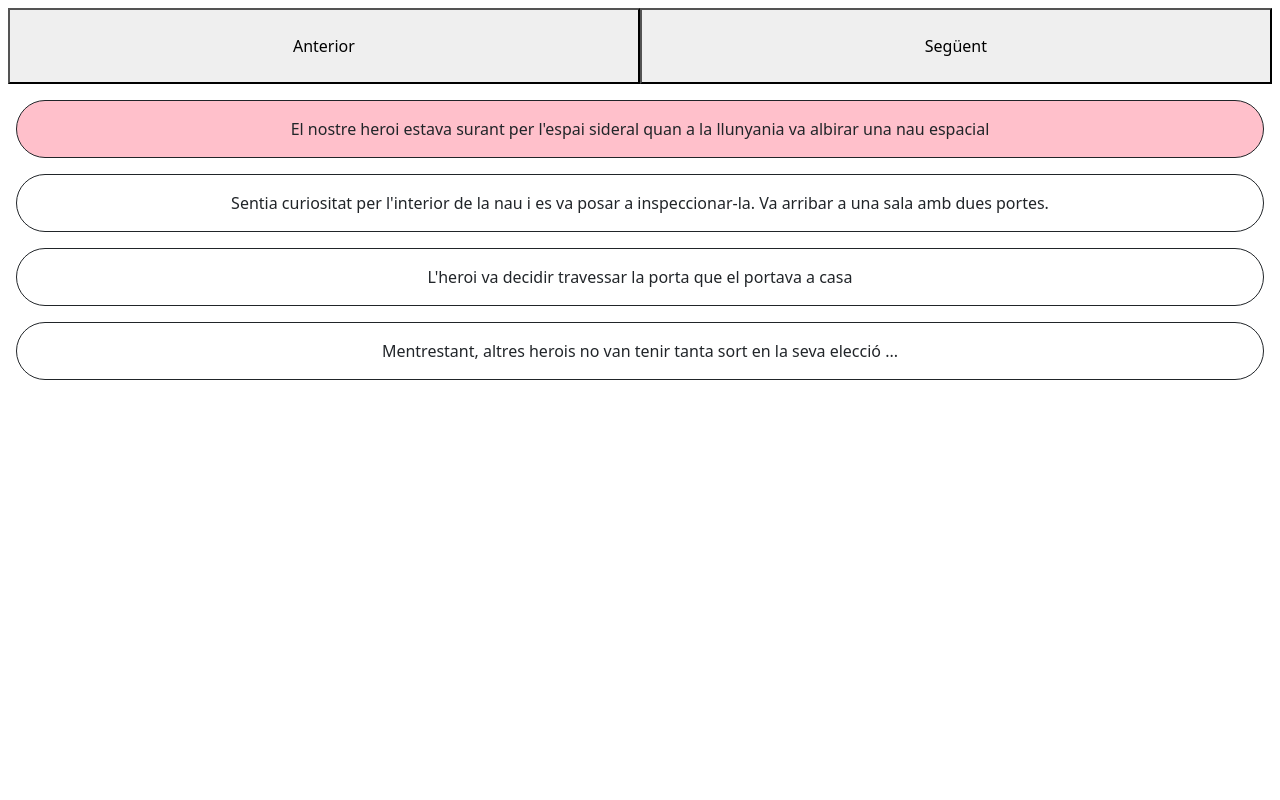
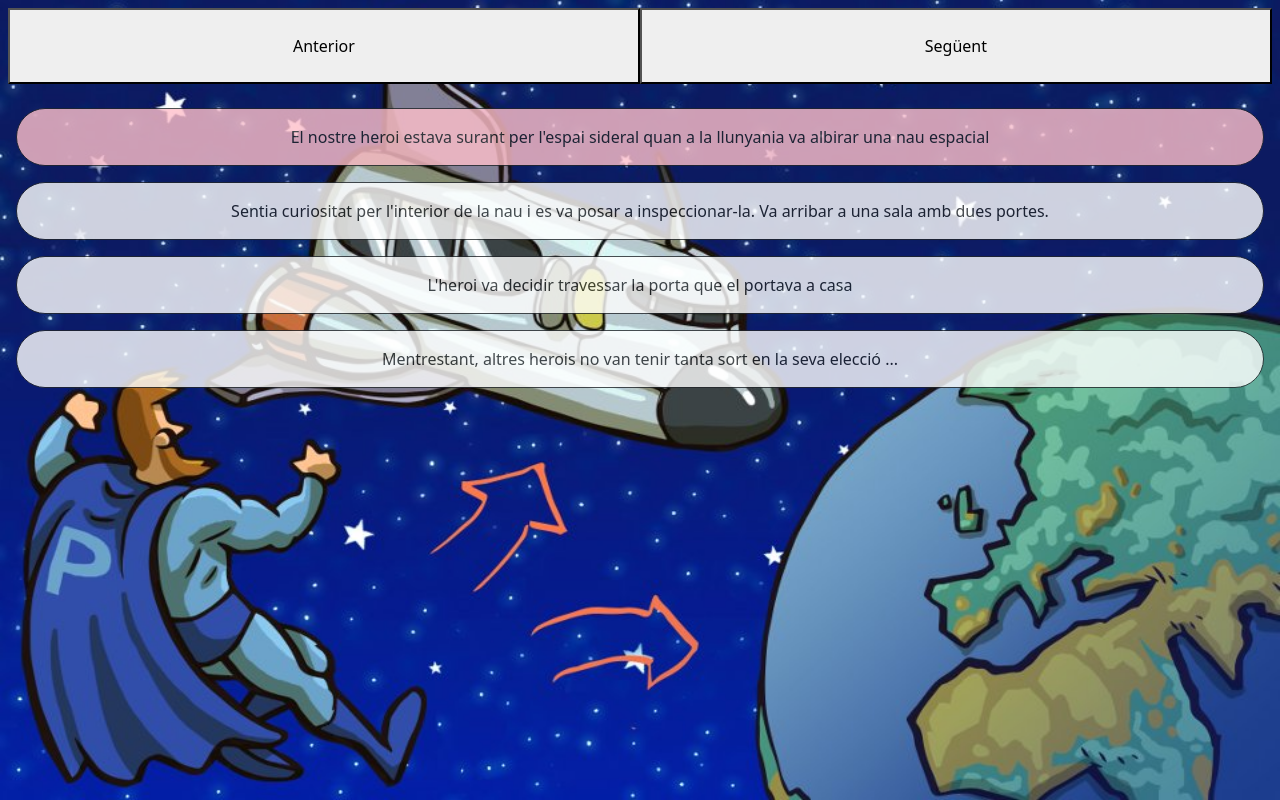
Before and after one commit to DDelgadoD/ITACADEMY-Sprint-6-Intro-Vue, a Vue app: page / in a window 1280 px wide. Both pictures are taken after a click on the button "D'accord". Built offline with nearby package versions, Linux system fonts and the light colour scheme.

Commit message:
Exercici 6 complet

```diff
--- a/src/App.vue
+++ b/src/App.vue
@@ -3,7 +3,8 @@
 </template>
 
 <script setup>
-import Home from './components/Home.vue'
+import Home from './components/Home.vue';
+import { ref } from 'vue';
 </script>
 
 <style scoped>
--- a/src/components/Botons.vue
+++ b/src/components/Botons.vue
@@ -1,5 +1,5 @@
 <template>
-    <div class="d-flex m-2">
+    <div class="d-flex p-2">
         <button class="p-4 flex-fill" @click="move(currentSentence, 1)">Anterior</button>
         <button class="p-4 flex-fill" @click="move(currentSentence, -1)">Següent</button>
     </div>
--- a/src/components/Escena.vue
+++ b/src/components/Escena.vue
@@ -1,14 +1,14 @@
 <template>
-    <div v-for="(sentence,index) in sentences">
-        <div :class="{red:currentSentence[index]}" class="border border-dark rounded-pill p-3 m-3 text-center">
-            {{ sentence }}
+    <div v-for="(obj, index) in data">
+        <div :class="{red: currentSentence[index], white:!currentSentence[index] }" class="border border-dark rounded-pill p-3 m-3 text-center op">
+            {{ obj.sentence }}
         </div>
     </div>
 </template>
 <script setup>
 
 const props = defineProps({
-  sentences: Array,
+  data: Array,
   currentSentence: Array
 });
 
@@ -16,5 +16,15 @@ const props = defineProps({
 <style scoped>
     .red{
         background-color: #ffc0cb;
+
     }
+
+    .white{
+        background-color: white;
+    }
+
+    .op{
+        opacity: 80%;
+    }
+
 </style>
--- a/src/components/Home.vue
+++ b/src/components/Home.vue
@@ -1,4 +1,4 @@
-<template>
+<template >
   <div v-if="isShowed">
     <div class="flex flex-column mt-5 border border-dark mx-5 w-50 mx-auto shadow-lg">
       <div class="m-5">
@@ -10,23 +10,34 @@
       </div>
     </div>
   </div>
-  <div v-else>
-    <Botons :currentSentence="currentSentence" />
-    <Escena :sentences="data.sentences" :currentSentence="currentSentence" />
+  <div v-else class="background" :style="{backgroundImage: 'url(' + bgImg +')' }">
+    <Botons  :currentSentence="currentSentence" />
+    <Escena :data="data" :currentSentence="currentSentence" />
   </div>
 </template>
 
 <script setup>
 import Botons from './Botons.vue';
 import Escena from './Escena.vue';
-import data from "../data/data.json";
-import { ref } from 'vue';
+import data from "../data/data";
+import { ref, computed} from 'vue';
+
+
 
 const currentSentence = ref([1, 0, 0, 0]);
 const isShowed = ref(true);
 
+const bgImg = computed(() => data[currentSentence.value.findIndex(a => a==1)].img)
+
 </script>
 
+
+
+
 <style scoped>
-
+.background {
+  height: 100vh;
+  width: 100vw;
+  background-size: 100vw 100vh ;
+}
 </style>
--- /dev/null
+++ b/src/data/data.js
@@ -0,0 +1,18 @@
+
+const data = [
+        {
+            sentence: "El nostre heroi estava surant per l'espai sideral quan a la llunyania va albirar una nau espacial",
+            img: "../src/assets/1.jpg"
+        },{
+            sentence: "Sentia curiositat per l'interior de la nau i es va posar a inspeccionar-la. Va arribar a una sala amb dues portes.",
+            img: "../src/assets/2.jpg"
+        },{
+            sentence: "L'heroi va decidir travessar la porta que el portava a casa",
+            img: "../src/assets/3.jpg"
+        },{
+            sentence: "Mentrestant, altres herois no van tenir tanta sort en la seva elecció ...",
+            img: "../src/assets/4.jpg"
+        }
+    ]
+
+    export default data;
--- a/src/data/data.json
+++ /dev/null
@@ -1,8 +0,0 @@
-{
-    "sentences": [
-        "El nostre heroi estava surant per l'espai sideral quan a la llunyania va albirar una nau espacial",
-        "Sentia curiositat per l'interior de la nau i es va posar a inspeccionar-la. Va arribar a una sala amb dues portes.",
-        "L'heroi va decidir travessar la porta que el portava a casa",
-        "Mentrestant, altres herois no van tenir tanta sort en la seva elecció ..."
-    ]
-}
```
Also changed, not shown: 2 other files (tests, documents, lock files or other folders).
